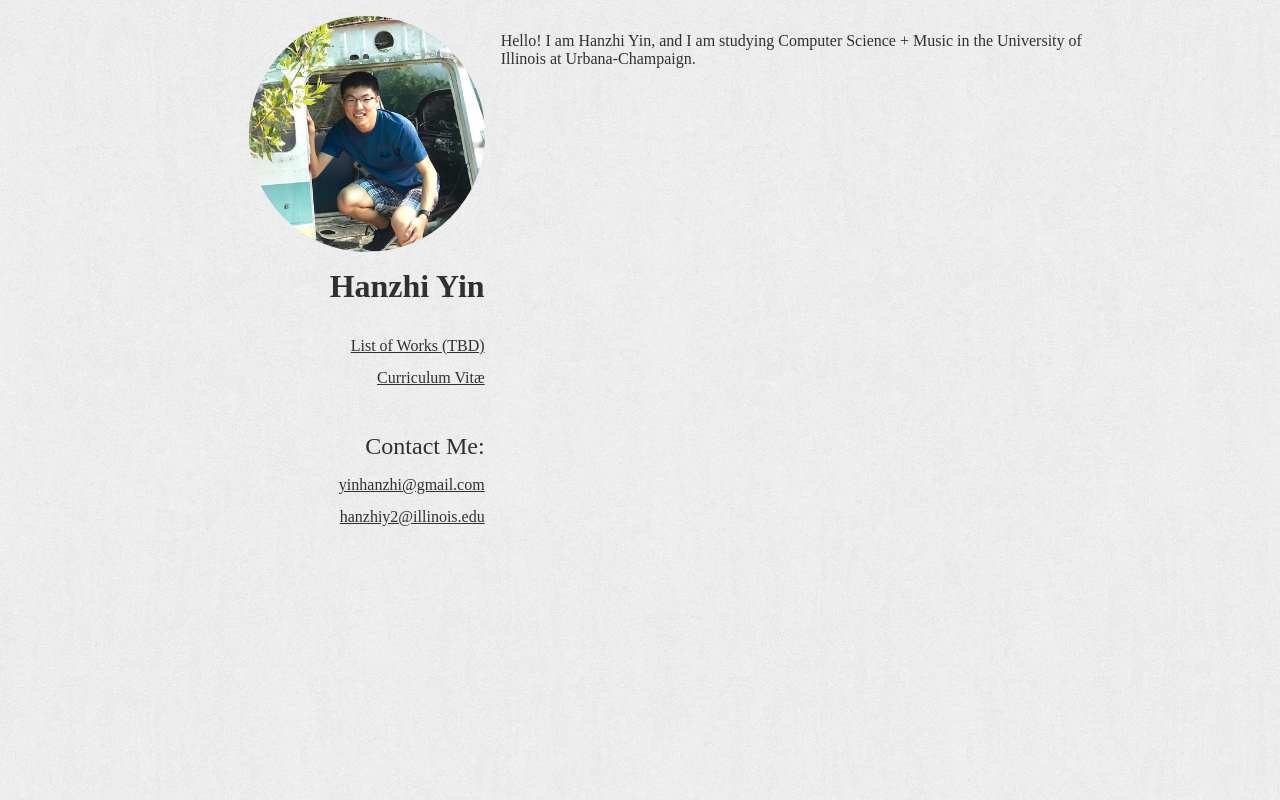
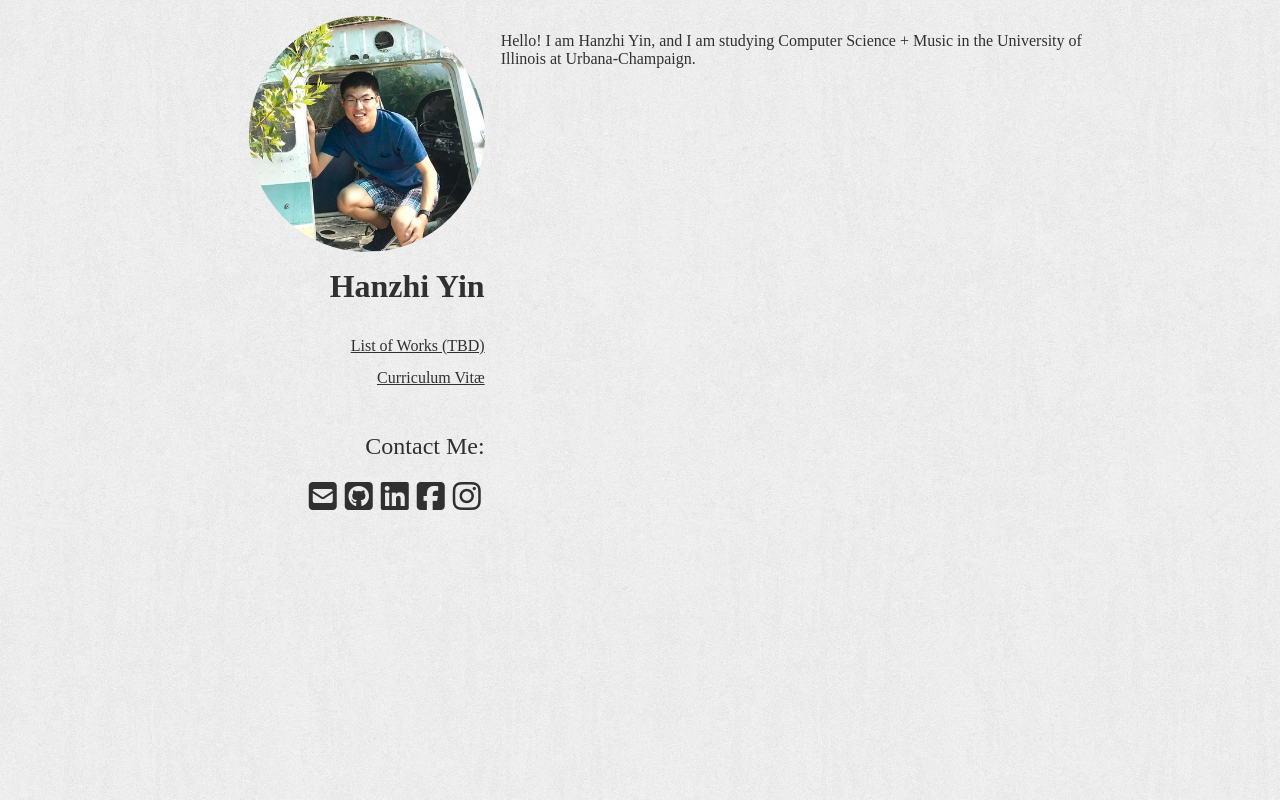
Before and after one commit to int0thewind/int0thewind.github.io, a plain HTML site: page index.html in a window 1280 px wide. Drawn offline with Linux system fonts and the light colour scheme; a web font is replaced by a local one.

Commit message:
update social link

```diff
--- a/index.html
+++ b/index.html
@@ -6,6 +6,7 @@
 	<meta name="viewport" content="width=device-width, initial-scale=1.0">
 	<title>yinhanzhi.me</title>
 	<link rel="stylesheet" href="src/style.css">
+	<script src="https://kit.fontawesome.com/203a21a085.js" crossorigin="anonymous"></script>
 </head>
 <body>
 	<main class="main">
@@ -28,8 +29,23 @@
 
 		<div class="m-contact" role="contentinfo">
 			<p class="heading">Contact Me:</p>
-			<a href="mailto:yinhanzhi@gmail.com">yinhanzhi@gmail.com</a>
-			<a href="mailto:hanzhiy2@illinois.edu">hanzhiy2@illinois.edu</a>
+			<div class="social">
+				<a href="mailto:yinhanzhi@gmail.com">
+					<i class="fas fa-envelope-square"></i>
+				</a>
+				<a href="https://www.github.com/int0thewind">
+					<i class="fab fa-github-square"></i>
+				</a>
+				<a href="https://www.linkedin.com/in/hanzhi-yin-5b30a2189/">
+					<i class="fab fa-linkedin"></i>
+				</a>
+				<a href="https://www.facebook.com/int0thewind">
+					<i class="fab fa-facebook-square"></i>
+				</a>
+				<a href="https://www.instagram.com/int0thewind/">
+					<i class="fab fa-instagram"></i>
+				</a>
+			</div>
 		</div>
 	</main>
 </body>
--- a/src/style.css
+++ b/src/style.css
@@ -64,6 +64,10 @@ body {
     padding: 12pt 12pt 12pt 12pt;
 }
 
+div.social {
+    display: flex;
+}
+
 div.m-img, div.m-link, div.m-text, div.m-contact {
     display: flex;
     flex-direction: column;
@@ -75,7 +79,7 @@ div.m-text {
 }
 
 /* When the screen width is less than 600px */
-@media screen and (max-width: 480px) {
+@media screen and (max-width: 600px) {
     img {
         max-width: 50%;
     }
@@ -91,7 +95,7 @@ div.m-text {
 }
 
 /* When the screen width is greater than 600px */
-@media screen and (min-width: 480px) {
+@media screen and (min-width: 600px) {
     main.main {
         display: grid;
         gap: 12pt 12pt;
@@ -148,3 +152,8 @@ p.heading {
 img {
     border-radius: 50%;
 }
+
+div.social > a > i {
+    margin: 4px 4px 4px 4px;
+    font-size: 2em;
+}
```
